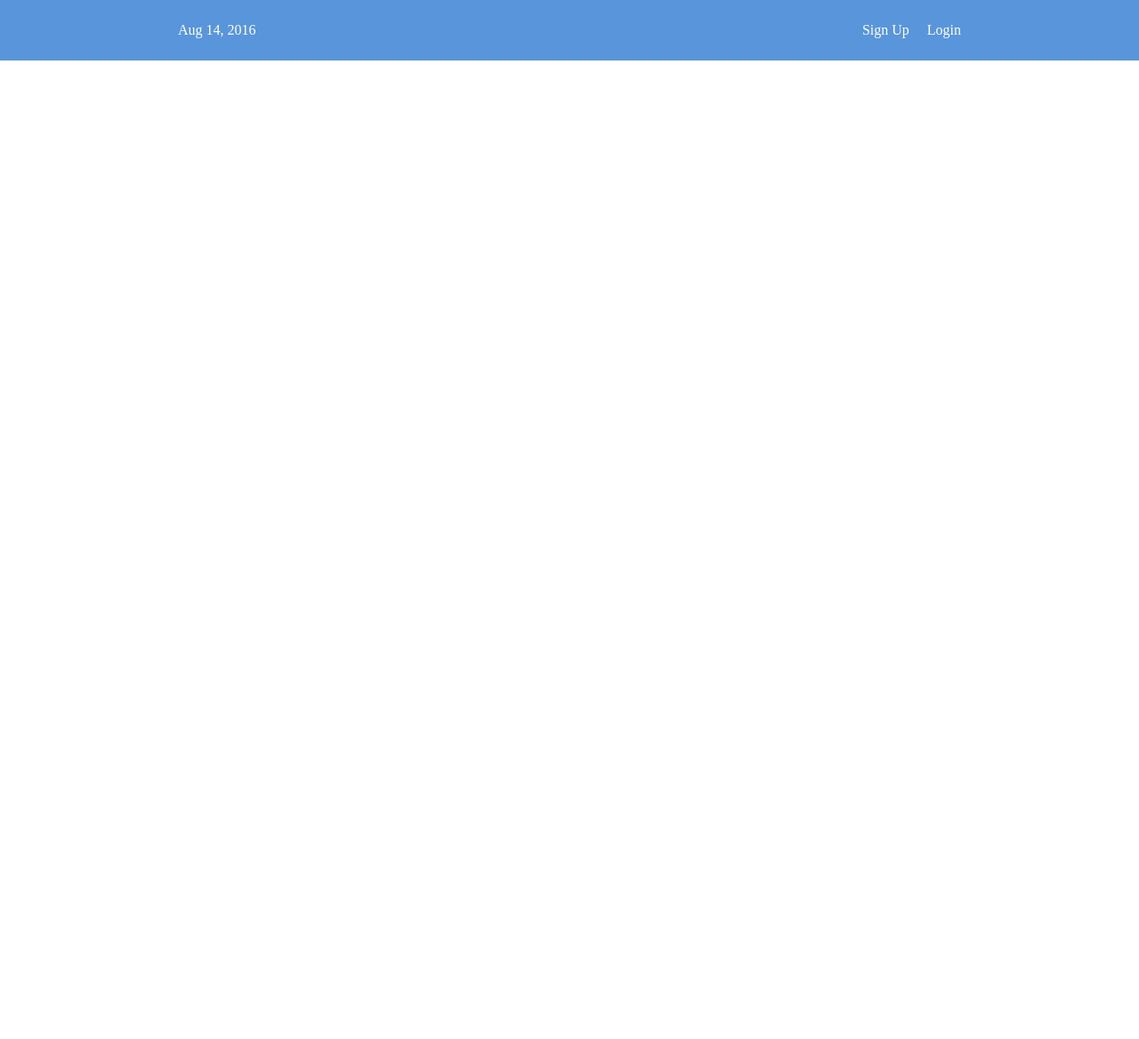
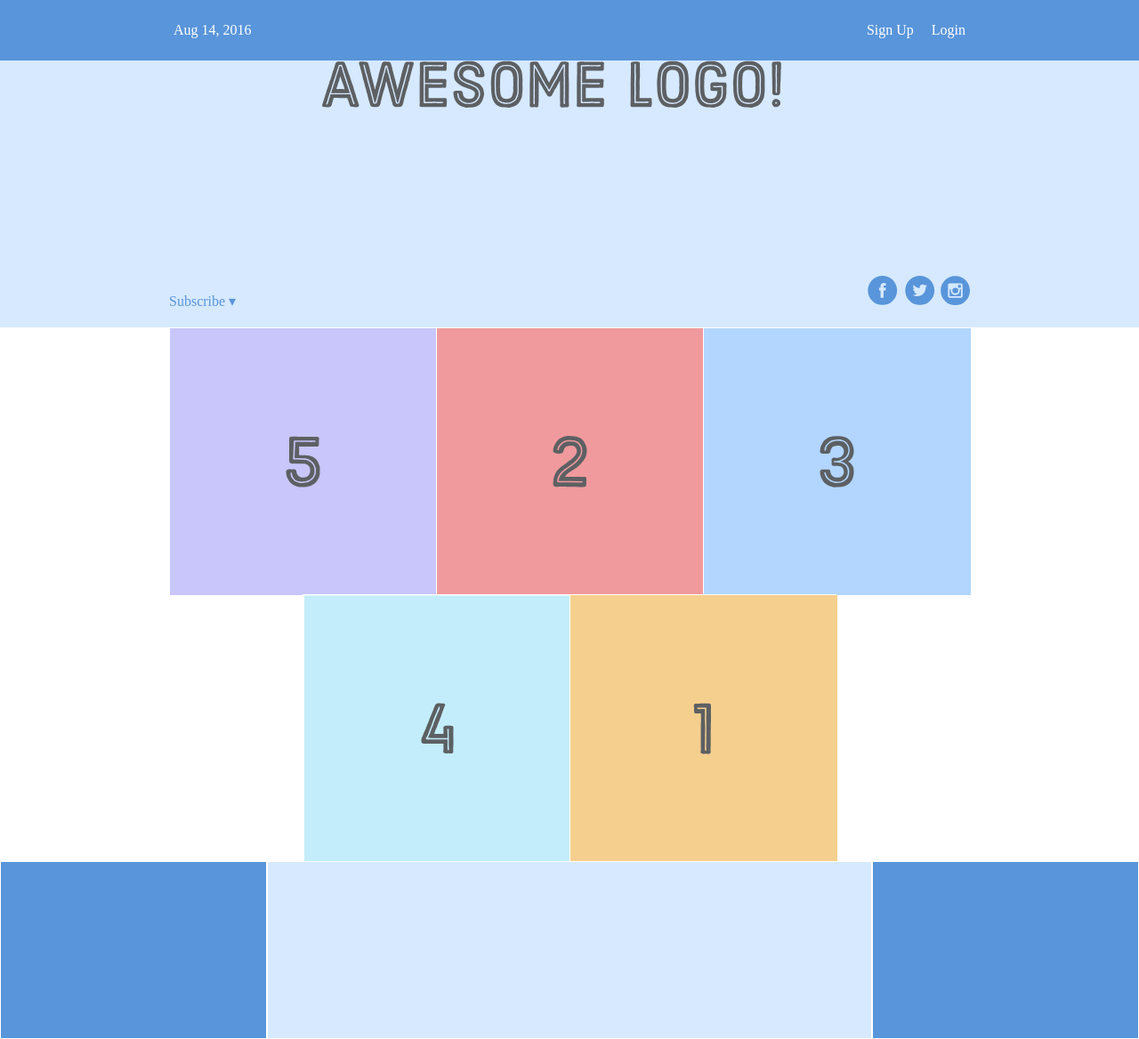
Before and after one commit to mika0798/the-odin-projects, a plain HTML site: page practice/practice-flexbox/index.html in a window 1280 px wide. Shown: the whole page at 89% size. Before the commit the page ends 800 px from the top, so only its background shows below. Drawn offline with Linux system fonts and the light colour scheme.

Commit message:
Finished practicing on flexbox

```diff
--- a/practice/practice-flexbox/index.html
+++ b/practice/practice-flexbox/index.html
@@ -11,12 +11,42 @@
   <div class='menu-container'>
     <div class='menu'>
       <div class='date'>Aug 14, 2016</div>
-      <div class="links">
+
         <div class='signup'>Sign Up</div>
         <div class='login'>Login</div>
-      </div>
 
     </div>
+  </div>
+  <div class='header-container'>
+    <div class='header'>
+      <div class='subscribe'>Subscribe &#9662;</div>
+      <div class='logo'><img src='images/awesome-logo.svg' /></div>
+      <div class='social'><img src='images/social-icons.svg' /></div>
+    </div>
+  </div>
+  <div class='photo-grid-container'>
+    <div class='photo-grid'>
+      <div class='photo-grid-item first-item'>
+        <img src='images/one.svg' />
+      </div>
+      <div class='photo-grid-item'>
+        <img src='images/two.svg' />
+      </div>
+      <div class='photo-grid-item'>
+        <img src='images/three.svg' />
+      </div>
+      <div class='photo-grid-item'>
+        <img src='images/four.svg' />
+      </div>
+      <div class='photo-grid-item last-item'>
+        <img src='images/five.svg' />
+      </div>
+    </div>
+  </div>
+  <div class='footer'>
+    <div class='footer-item footer-one'></div>
+    <div class='footer-item footer-two'></div>
+    <div class='footer-item footer-three'></div>
   </div>
 </body>
 
--- a/practice/practice-flexbox/styles.css
+++ b/practice/practice-flexbox/styles.css
@@ -6,26 +6,96 @@
 
 .menu-container {
   display: flex;
+  justify-content: center;
   color: #fff;
   background-color: #5995DA;  /* Blue */
   padding: 20px 0;
-  justify-content: center;
 }
 
 .menu {
+  width: 900px;
   display: flex;
-  padding: 5px 10px;
   justify-content: space-between;
-  width: 900px;
-  /* border: 1px solid #fff;  */
+  padding: 5px;
 }
 
 .links {
   display: flex;
   justify-content: flex-end;
-  /* border: 1px solid #fff;   */
+}
+
+.signup {
+  margin-left: auto;
 }
 
 .login {
   margin-left: 20px;
 }
+
+.header-container {
+  color: #5995DA;
+  background-color: #D6E9FE;
+  display: flex;
+  justify-content: center;
+}
+
+.header {
+  width: 900px;
+  height: 300px;
+  display: flex;
+  justify-content: space-between;
+}
+
+.social,
+.subscribe {
+  align-self: flex-end;
+  margin-bottom: 20px;
+}
+
+.photo-grid-container {
+  display: flex;
+  justify-content: center;
+
+}
+
+.photo-grid {
+  width: 900px;
+  display: flex;
+  flex-direction: row;
+  justify-content: center;
+  align-items: center;
+  flex-wrap: wrap;
+}
+
+.photo-grid-item {
+  border: 1px solid #fff;
+  width: 300px;
+  height: 300px;
+}
+
+.first-item {
+  order: 1;
+}
+
+.last-item {
+  order: -1;
+}
+
+.footer {
+  display: flex;
+  justify-content: space-between;
+}
+
+.footer-item {
+  border: 1px solid #fff;
+  background-color: #D6E9FE;
+  height: 200px;
+  flex: 1;
+}
+
+.footer-one,
+.footer-three {
+  background-color: #5995DA;
+  flex: initial;
+  width: 300px;
+}
```
